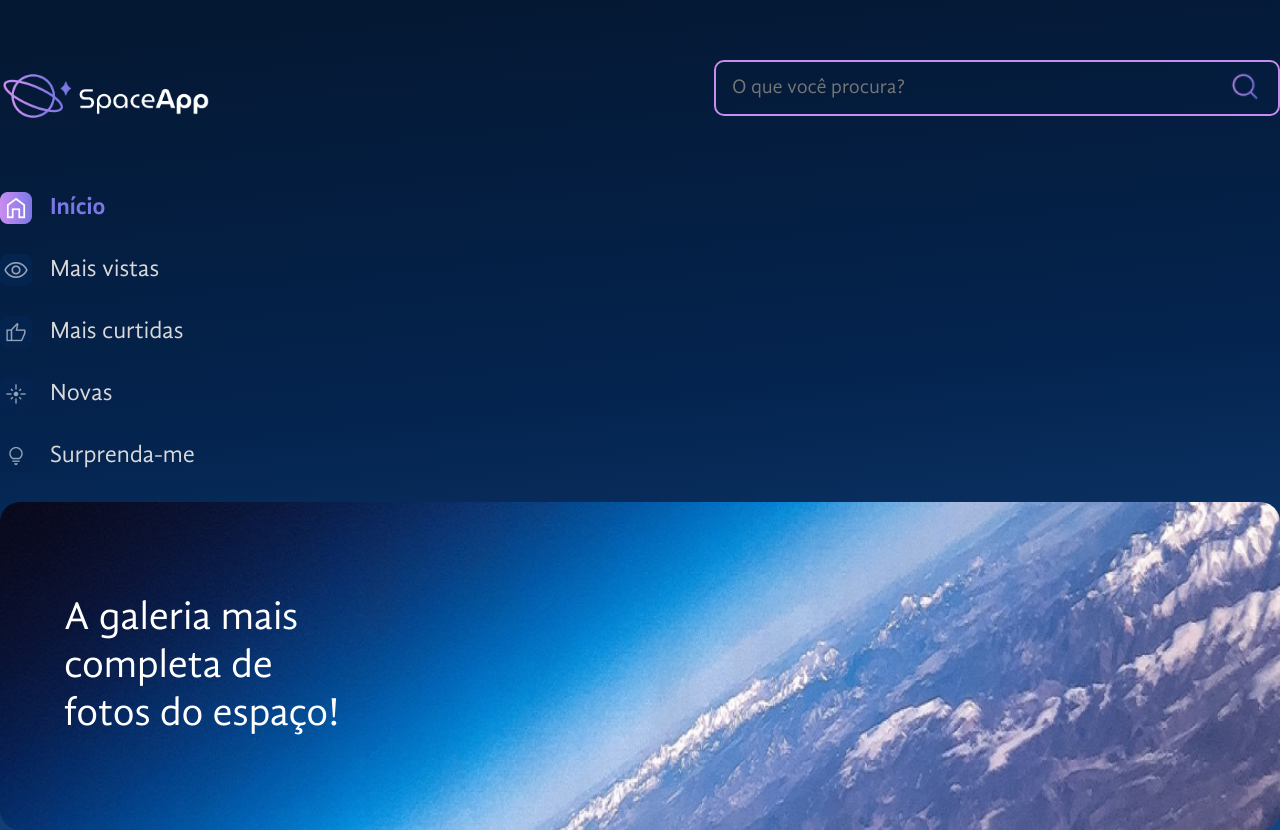
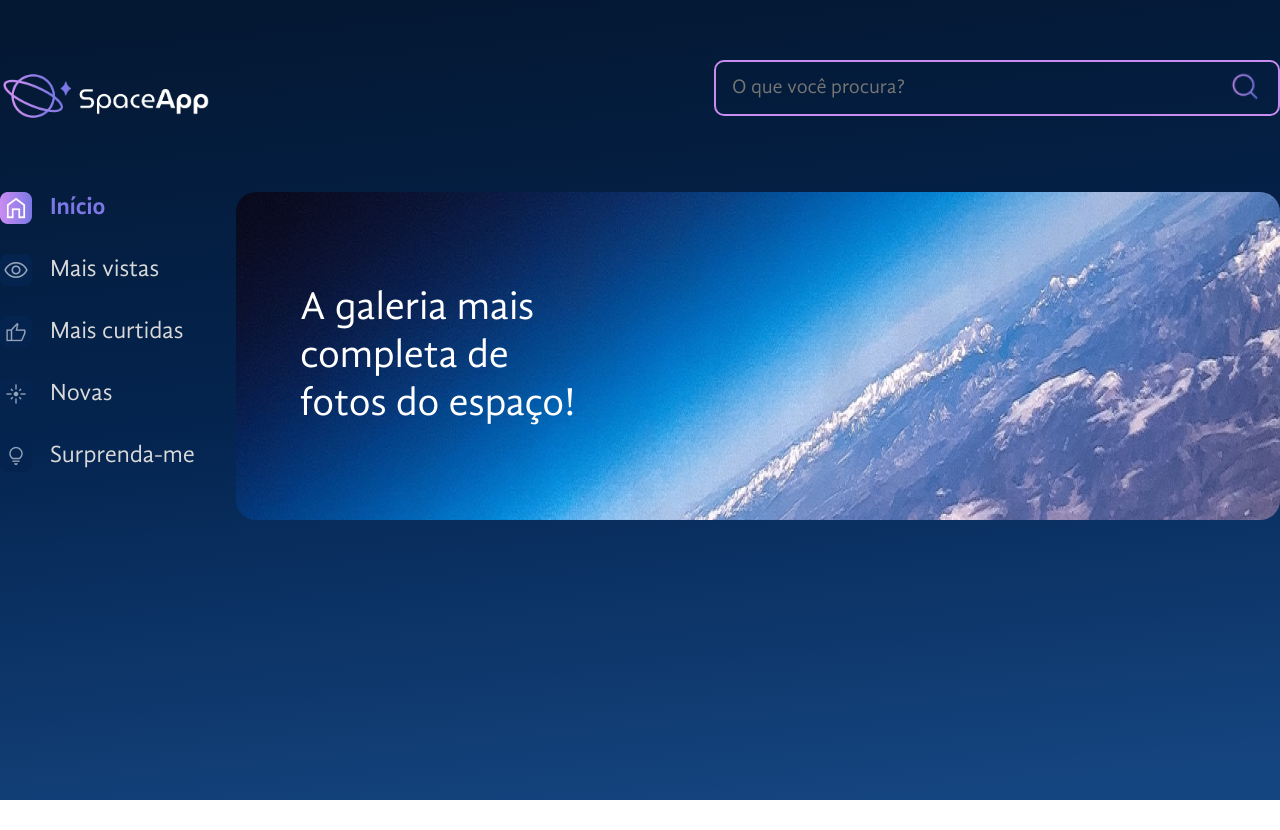
Before and after one commit to jeff-pedro/learn-react-space-app, a React (Vite) app: page / in a window 1280 px wide. After the commit the page ends 800 px from the top, so only its background shows below. Built offline with nearby package versions, Linux system fonts and the light colour scheme.

Commit message:
posicionando elementos na tela

```diff
--- a/src/App.jsx
+++ b/src/App.jsx
@@ -11,16 +11,31 @@
   min-height: 100vh;
 `
 
+const AppContainer = styled.div`
+  width: 1440px;
+  max-width: 100%;
+  margin: 0 auto;
+`
+
+const MainContainer = styled.main`
+  display: flex;
+  gap: 24px;
+`
+
 function App() {
   return (
     <FundoGradiente>
       <EstilosGlobais />
+      <AppContainer>
         <Cabecalho />
+        <MainContainer>
           <BarraLateral />
           <Banner
             texto="A galeria mais completa de fotos do espaço!"
             backgroundImage={banner}
           />
+        </MainContainer>
+      </AppContainer>
     </FundoGradiente>
   )
 }
```
Lines whose indentation alone changed are shown as unchanged.
